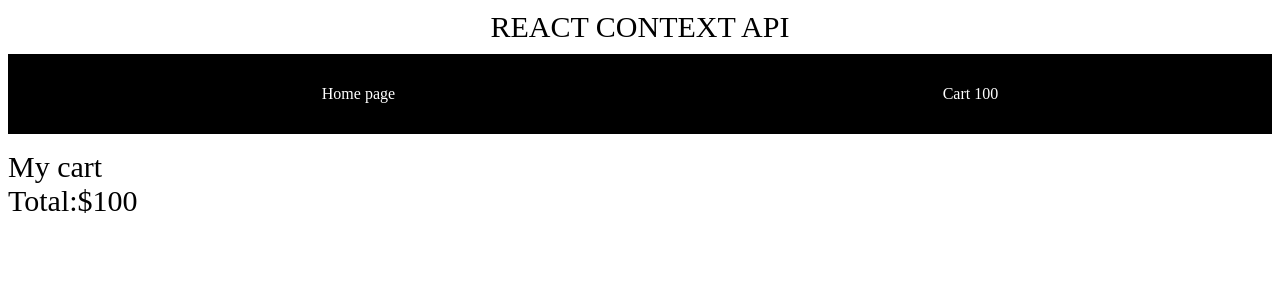
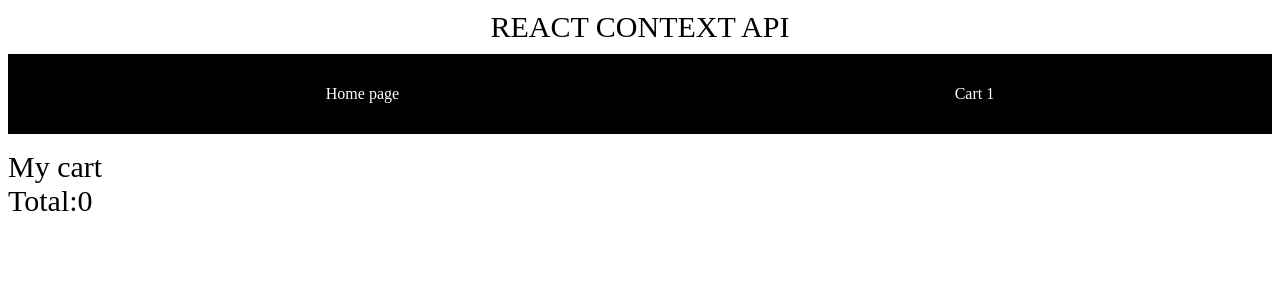
Before and after one commit to Eric-mar/CONTEXT-API, a React (Create React App) app: page /cart in a window 1280 px wide. Shown: the top 300 px of the page. Built offline with nearby package versions, Linux system fonts and the light colour scheme.

Commit message:
addinh items to the shoping cart

```diff
--- a/src/App.js
+++ b/src/App.js
@@ -1,16 +1,22 @@
+import { useState } from 'react';
 import './App.css'
 import Cart from './components/Cart';
 import Header from './components/Header';
 import Home from './components/Home';
 import {BrowserRouter,Route, Routes} from 'react-router-dom'
 function App() {
+  const [cart,setCart] = useState([])
   return (
   <BrowserRouter>
-      <Header />
+      <Header cart={cart}/>
     <div className='App'>
       <Routes>
-    <Route path='/' element={<Home/>} />
-    <Route path='/cart' element={<Cart/>} />
+    <Route path='/' element={ <Home cart={cart} setCart={setCart}  />} />
+
+    <Route path='/cart' element={<Cart cart={cart} setCart={setCart}/>}/>
+
+
+
    </Routes>
    </div>
 
--- a/src/components/Cart.jsx
+++ b/src/components/Cart.jsx
@@ -1,15 +1,31 @@
-import React from 'react'
+import React, { useEffect, useState } from 'react'
+import SingleProduct from './SingleProduct'
+import './styles.css'
 
-function Cart() {
+function Cart({cart,setCart}) {
+    const [total,setTotal] = useState(0)
+
+    useEffect(()=>
+        setTotal(cart.reduce((acc,curr)=> acc + Number(curr.price),0))
+
+
+        ,[cart])
+
   return (
     <div>
-        <span style={{fontSize:30}}>
+        <span style={{fontSize:30 }}>
             My cart
         </span>
         <br/>
-        <span style={{fontSize: 30}}>Total:$100</span>
+        <span style={{fontSize: 30}}>
+            Total:{total}</span>
         <div className='productContainer'>
-
+            {
+                cart.map((prod)=>(
+                    <SingleProduct prod={prod} key={prod.id}
+                    cart={cart} setCart={setCart} />
+                ))
+            }
         </div>
     </div>
   )
--- a/src/components/Header.jsx
+++ b/src/components/Header.jsx
@@ -16,7 +16,7 @@ function Header() {
 
             </li>
             <li className='nav'>
-                <Link to='/cart'>Cart {100}</Link>
+                <Link to='/cart'>Cart {Cart.length}</Link>
             </li>
         </ul>
     </div>
--- a/src/components/Home.jsx
+++ b/src/components/Home.jsx
@@ -3,7 +3,7 @@ import {faker} from '@faker-js/faker'
 import SingleProduct from './SingleProduct';
 faker.seed(100)
 
-function Home() {
+function Home({cart,setCart}) {
 
      const ProductArray = [...Array(10)].map(() => ({
             id : faker.string.uuid(),
@@ -13,10 +13,11 @@ function Home() {
 
 
 }))
-const [cart,setCart] = useState([])
+
 const [products]= useState(ProductArray)
 
   return (
+    <>
     <div className='productContainer'>
    {products.map((prod=>(
 
@@ -25,6 +26,7 @@ const [products]= useState(ProductArray)
 
    )))}
     </div>
+    </>
   )
 }
 
--- a/src/components/SingleProduct.jsx
+++ b/src/components/SingleProduct.jsx
@@ -1,5 +1,5 @@
 import React from 'react'
-import './styles.css'
+// import './styles.css'
 
 function SingleProduct({prod,cart,setCart}) {
 
@@ -10,9 +10,10 @@ function SingleProduct({prod,cart,setCart}) {
         <span style={{fontWeight: 700}}>{prod.name}</span>
         <span > ${prod.price.substring(0,3) }</span>
     </div>
-    {cart.includes(prod)?( <button className='add'
+    {cart.includes(prod)?(
+        <button className='add'
     onClick={()=>{
-        setCart(cart.filter(c=>{
+        setCart(()=> cart.filter(c=>{
             return c.id !== prod.id}))
     }}
     >Remove From Cart</button>
```
